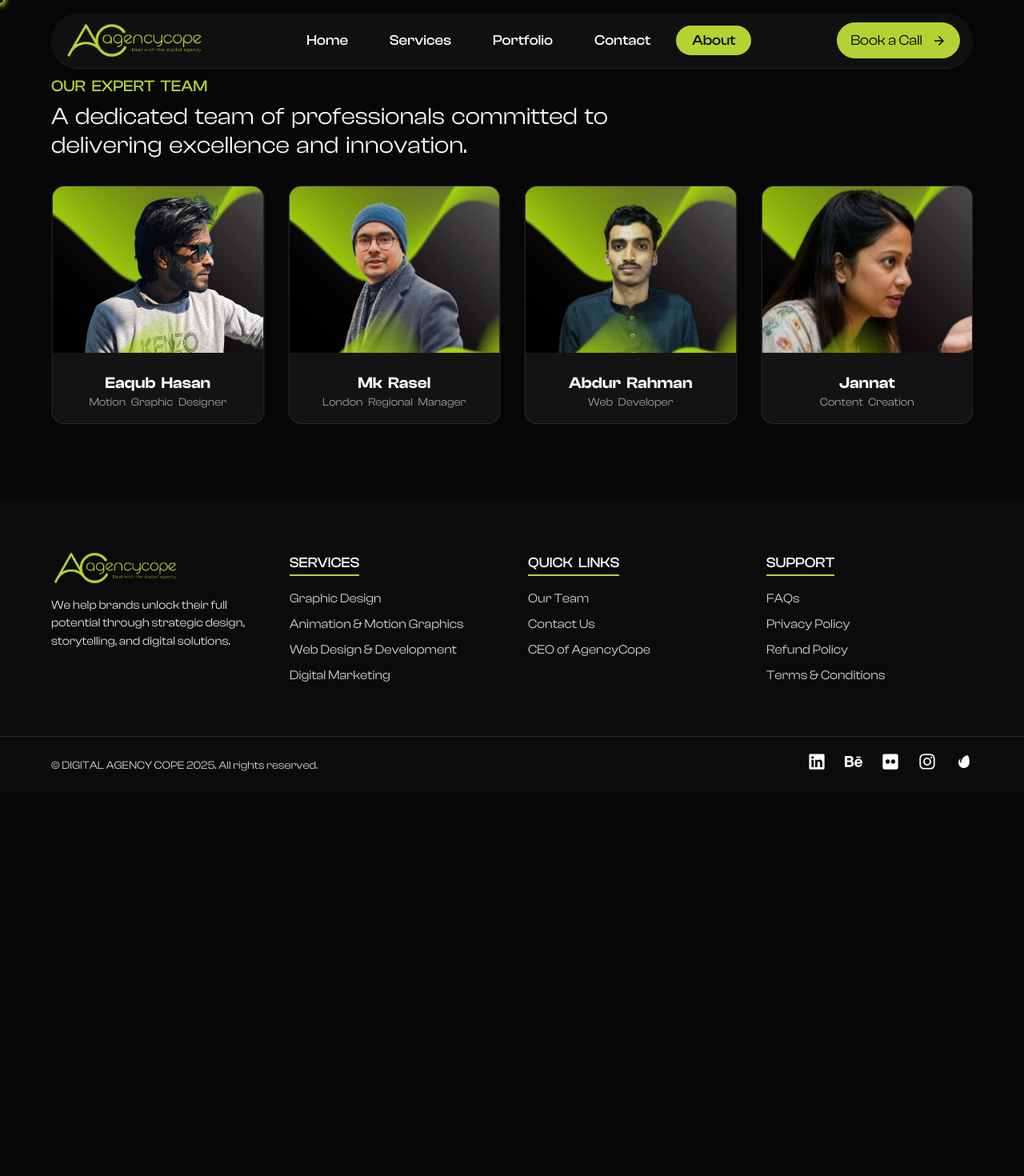
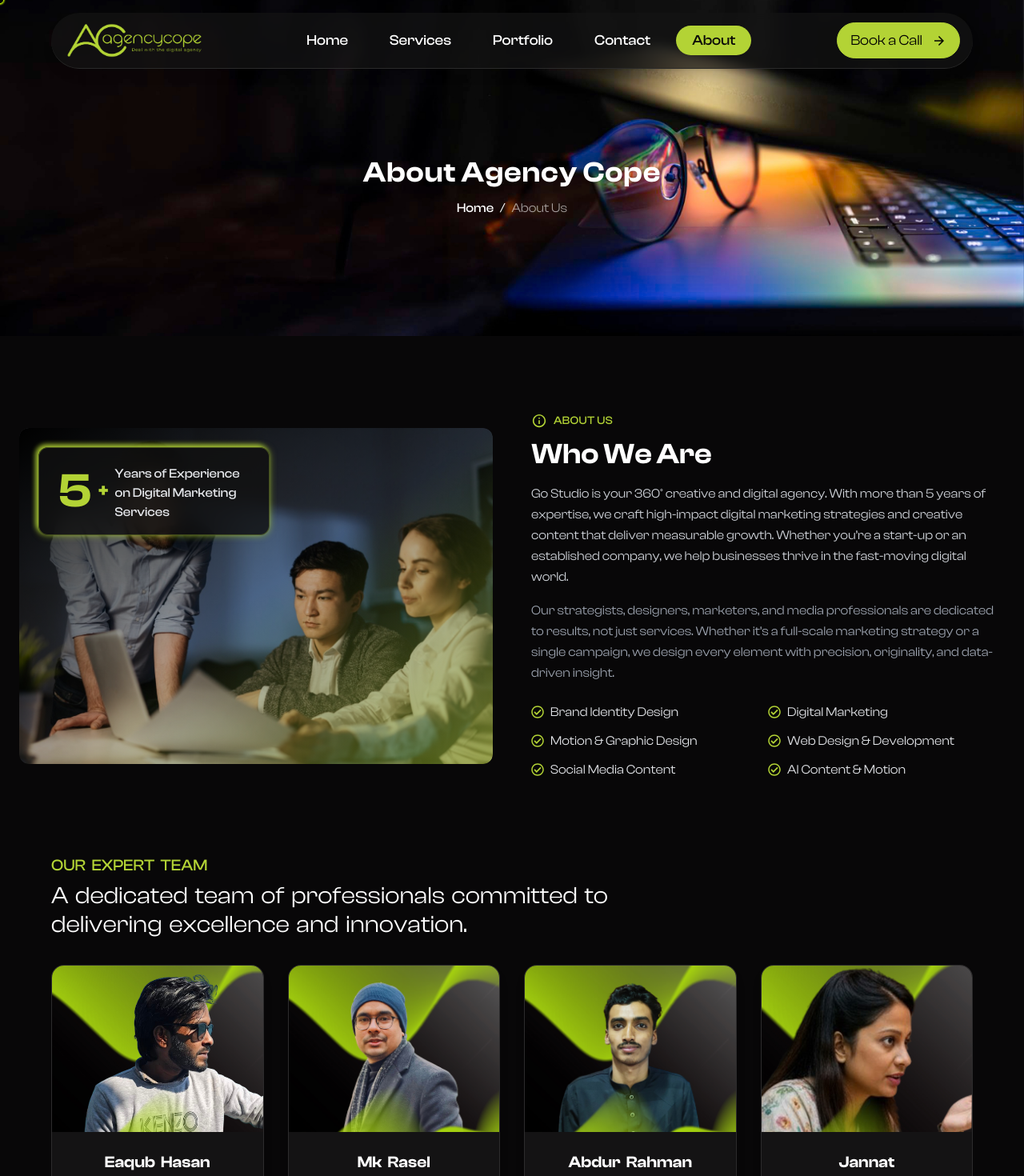
Before and after one commit to abdurrahmanrahat/agencyCope-client, a React (Vite) app: page /about in a window 1280 px wide. Shown: the top 1470 px of the page at 80% size. Before the commit the page ends 990 px from the top, so only its background shows below. Built offline with nearby package versions, Linux system fonts and the light colour scheme; some icons are missing; a web font is replaced by a local one.

Commit message:
add about section

```diff
--- a/src/Pages/About/About.jsx
+++ b/src/Pages/About/About.jsx
@@ -1,8 +1,16 @@
+import PageBanner from "../../components/ui/PageBanner";
+import AboutIntro from "./AboutIntro";
 import TeamSection from "./Team";
 
 const About = () => {
   return (
     <div>
+      <PageBanner
+        title="About Agency Cope"
+        image="/images/page-banners/about-page-banner.jpg"
+        breadcrumb={{ label: "About Us", href: "/about" }}
+      />
+      <AboutIntro />
       <TeamSection />
     </div>
   );
--- /dev/null
+++ b/src/Pages/About/AboutIntro.jsx
@@ -0,0 +1,86 @@
+import { FaRegCheckCircle } from "react-icons/fa";
+import { IoMdInformationCircleOutline } from "react-icons/io";
+
+export default function AboutIntro() {
+  return (
+    <section className=" pt-16 md:pt-24">
+      <div className="container mx-auto px-6 grid grid-cols-1 md:grid-cols-2 gap-12 md:gap-4 xl:gap-12 items-center">
+        {/* Left Side */}
+        <div className="relative rounded-xl overflow-hidden group">
+          {/* Experience Box */}
+          <div className="absolute top-3 left-3 xl:top-6 xl:left-6 bg-[#111]/80 border border-primary/30 rounded-xl px-6 py-4 shadow-[-3px_-3px_6px_rgba(179,211,53,0.9),0_0px_10px_rgba(179,211,53,0.6)] hover:shadow-[3px_3px_6px_rgba(179,211,53,0.9),0_0px_10px_rgba(179,211,53,0.6)] transition-all duration-500 backdrop-blur-md z-10">
+            <div className="flex items-center gap-2">
+              <div className="flex items-center gap-2">
+                <span className="text-4xl xl:text-6xl font-semibold text-primary leading-none">
+                  5
+                </span>
+                <span className="text-primary text-2xl font-bold">+</span>
+              </div>
+              <p className="text-sm md:text-base font-medium text-gray-200 mt-1 max-w-[15ch]">
+                Years of Experience <br /> on Digital Marketing Services
+              </p>
+            </div>
+          </div>
+
+          {/* Background Image */}
+          <div className="relative h-[250px] md:h-[420px] rounded-xl overflow-hidden">
+            <img
+              src="/images/about/team-image.jpg"
+              alt="About Us"
+              className="object-cover brightness-75 group-hover:scale-105 transition-transform duration-700 h-[250px] md:h-[420px]"
+            />
+            <div className="absolute inset-0 bg-gradient-to-tl from-primary/50 via-transparent to-black "></div>
+          </div>
+        </div>
+
+        {/* Right Side */}
+        <div>
+          <div className="flex items-center gap-2 mb-3">
+            <IoMdInformationCircleOutline className="text-primary w-5 h-5" />
+            <span className="text-primary text-sm 2xl:text-base font-medium uppercase tracking-wide">
+              About Us
+            </span>
+          </div>
+
+          <h2 className="text-3xl md:text-4xl 2xl:text-5xl font-semibold mb-4">
+            Who We Are
+          </h2>
+
+          <p className="text-gray-300 mb-4 leading-relaxed 2xl:text-lg">
+            Go Studio is your 360° creative and digital agency. With more than 5
+            years of expertise, we craft high-impact digital marketing
+            strategies and creative content that deliver measurable growth.
+            Whether you’re a start-up or an established company, we help
+            businesses thrive in the fast-moving digital world.
+          </p>
+
+          <p className="text-gray-400 mb-6 leading-relaxed 2xl:text-lg">
+            Our strategists, designers, marketers, and media professionals are
+            dedicated to results, not just services. Whether it’s a full-scale
+            marketing strategy or a single campaign, we design every element
+            with precision, originality, and data-driven insight.
+          </p>
+
+          {/* Services List */}
+          <div className="grid grid-cols-1 sm:grid-cols-2 gap-y-3">
+            {[
+              "Brand Identity Design",
+              "Digital Marketing",
+              "Motion & Graphic Design",
+              "Web Design & Development",
+              "Social Media Content",
+              "AI Content & Motion",
+            ].map((service, i) => (
+              <div key={i} className="flex items-center gap-2 text-gray-200">
+                <FaRegCheckCircle className="w-4 h-4 2xl:w-5 2xl:h-5 text-primary" />
+                <span className="text-sm xl:text-base 2xl:text-lg">
+                  {service}
+                </span>
+              </div>
+            ))}
+          </div>
+        </div>
+      </div>
+    </section>
+  );
+}
--- a/src/Pages/Services/ServicesThings/ServicesContainer.jsx
+++ b/src/Pages/Services/ServicesThings/ServicesContainer.jsx
@@ -33,10 +33,10 @@ const ServicesContainer = () => {
       <div className="container-class">
         <div className="mx-4 md:mx-0 py-16">
           <div className="flex flex-col items-center">
-            <h5 className="text-primary uppercase text-base md:text-[20px] font-medium mb-2">
+            <h5 className="text-primary uppercase text-base md:text-[20px] 2xl:text-2xl font-medium mb-0">
               Our Services
             </h5>
-            <h2 className="md:text-xl text-center ">
+            <h2 className="2xl:text-xl text-center ">
               Accelerate success with strategic creativity and efficient systems
             </h2>
           </div>
@@ -46,7 +46,7 @@ const ServicesContainer = () => {
             {serviceLinks.map((item, index) => (
               <div key={index}>
                 <a href={item.href}>
-                  <span className="border-b-2 lg:text-lg border-primary text-primary shadow-class bg-[#16191E] rounded-md px-3 py-2 capitalize">
+                  <span className="border-b-[3px] lg:text-lg 2xl:text-xl border-primary text-primary shadow-class bg-[#16191E] rounded-full px-3 md:px-4 2xl:px-5 py-2 2xl:py-3 capitalize font-medium">
                     {item.label}
                   </span>
                 </a>
--- a/src/Pages/Shared/Footer/Footer.jsx
+++ b/src/Pages/Shared/Footer/Footer.jsx
@@ -21,9 +21,28 @@ const Footer = () => {
 
         {/* Services */}
         <div>
-          <h4 className="uppercase text-lg font-medium border-b-2 border-primary inline-block mb-4 [word-spacing:2px] md:[word-spacing:4px]">
+          {/* <h4 className="uppercase text-lg font-medium border-b-2 border-primary inline-block mb-4 [word-spacing:2px] md:[word-spacing:4px]">
             Services
-          </h4>
+          </h4> */}
+          <div className="relative overflow-hidden border border-primary text-white px-6 py-1 font-medium rounded-full group w-fit mb-4">
+            {/* Text */}
+            <span
+              className="relative z-10 inline-block transition-all duration-300 delay-200
+               group-hover:text-black "
+            >
+              Services
+            </span>
+
+            {/* Animated background */}
+            <span
+              className="absolute inset-0 bg-white
+               transition-transform duration-500 ease-in-out
+               translate-y-full
+               group-hover:translate-y-0
+               group-[&:not(:hover)]:translate-y-full"
+            ></span>
+          </div>
+
           <ul className="space-y-2 text-base text-gray-300">
             <li>Graphic Design</li>
             <li>Animation & Motion Graphics</li>
--- /dev/null
+++ b/src/components/ui/PageBanner.jsx
@@ -0,0 +1,43 @@
+import { Link } from "react-router-dom";
+
+const PageBanner = ({ title, image, breadcrumb }) => {
+  return (
+    <section className="relative h-[250px] md:h-[360px] xl:h-[420px] 2xl:h-[500px] flex items-center justify-center overflow-hidden">
+      {/* Background Image */}
+      <div
+        className={`absolute inset-0  bg-cover bg-center`}
+        style={{
+          backgroundImage: `url(${image})`,
+        }}
+      ></div>
+
+      {/* Gradient Overlay */}
+      {/* <div className="absolute inset-0 bg-gradient-to-r from-black/10 via-black/30 to-green-800/40" /> */}
+      {/* <div className="absolute bottom-0 left-1/2 bg-primary w-20 h-5 blur-lg"></div> */}
+
+      {/* Content */}
+      <div className="relative z-10 flex flex-col items-center justify-center text-center text-white px-4 mt-12">
+        {/* Title */}
+        <h1 className="text-2xl md:text-3xl xl:text-4xl 2xl:text-5xl font-semibold tracking-wide">
+          {title}
+        </h1>
+
+        {/* Breadcrumb */}
+        <div className="flex items-center gap-2 text-sm 2xl:text-lg sm:text-base mt-1 md:mt-2 xl:mt-3">
+          <Link
+            to="/"
+            className="text-white hover:text-primary transition-colors duration-300 font-medium"
+          >
+            Home
+          </Link>
+          <span>/</span>
+          <Link to={breadcrumb?.href || "#"} className="text-white/60 ">
+            {breadcrumb?.label}
+          </Link>
+        </div>
+      </div>
+    </section>
+  );
+};
+
+export default PageBanner;
--- a/src/index.css
+++ b/src/index.css
@@ -17,3 +17,12 @@ body {
 .container-class {
     @apply w-[90%] max-w-[1280px] mx-auto;
 }
+
+.bg-gradient-mine {
+    background: linear-gradient(135deg,
+            rgba(0, 0, 0, 0.4) 0%,
+            rgba(179, 211, 53, 0) 25%,
+            rgba(179, 211, 53, 0.5) 50%,
+            rgba(179, 211, 53, 0) 75%,
+            rgba(179, 211, 53, 0.3) 100%);
+}
--- a/tailwind.config.js
+++ b/tailwind.config.js
@@ -17,7 +17,10 @@ export default {
         borderColor: "#2a2a2a",
       },
       boxShadow: {
-        myCustomShadow: "rgba(100, 100, 111, 0.2) 0px 7px 29px 0px"
+        myCustomShadow: "rgba(100, 100, 111, 0.2) 0px 7px 29px 0px",
+
+        // Glowing brand shadows
+        glow: "0 0 15px rgba(179, 211, 53, 0.5), 0 0 30px rgba(179, 211, 53, 0.2)"
       },
     },
   },
```
Also changed, not shown: public/images/about/team-image.jpg (added), public/images/page-banners/about-page-banner.jpg (added).
